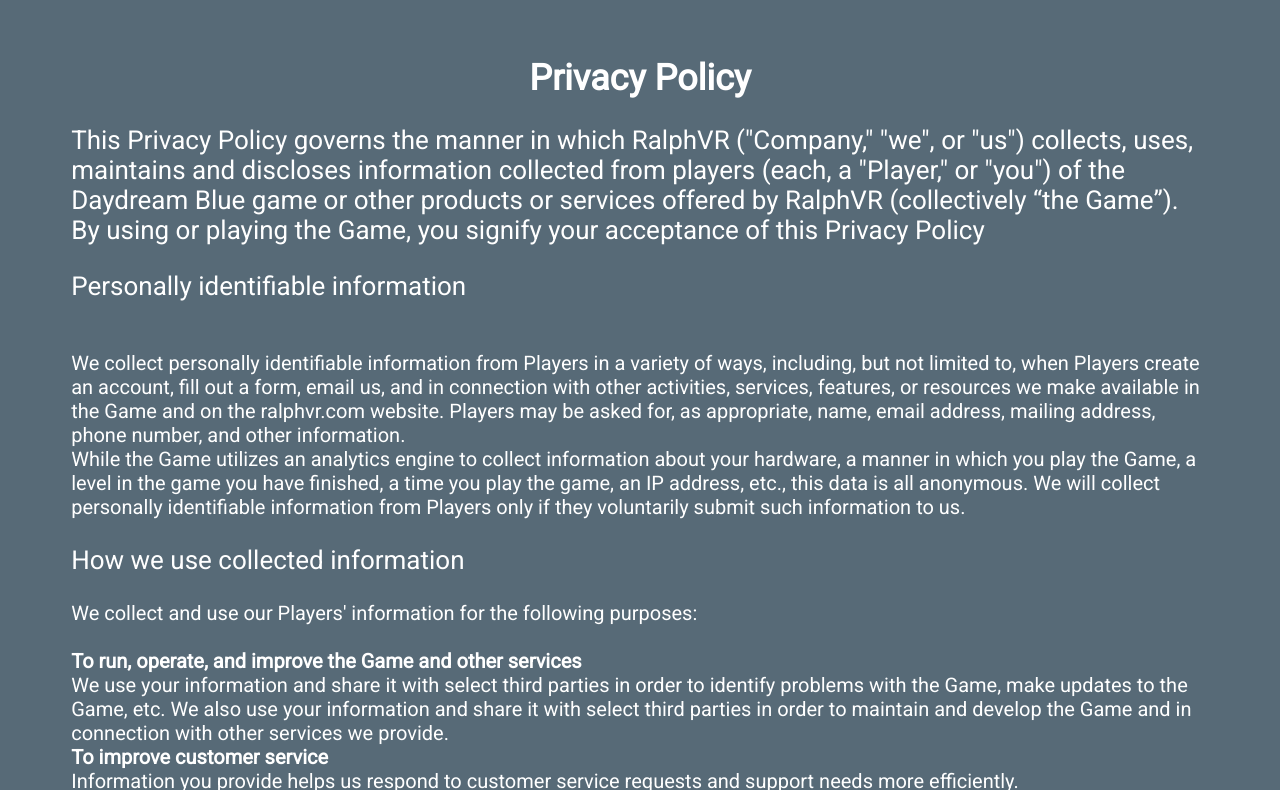
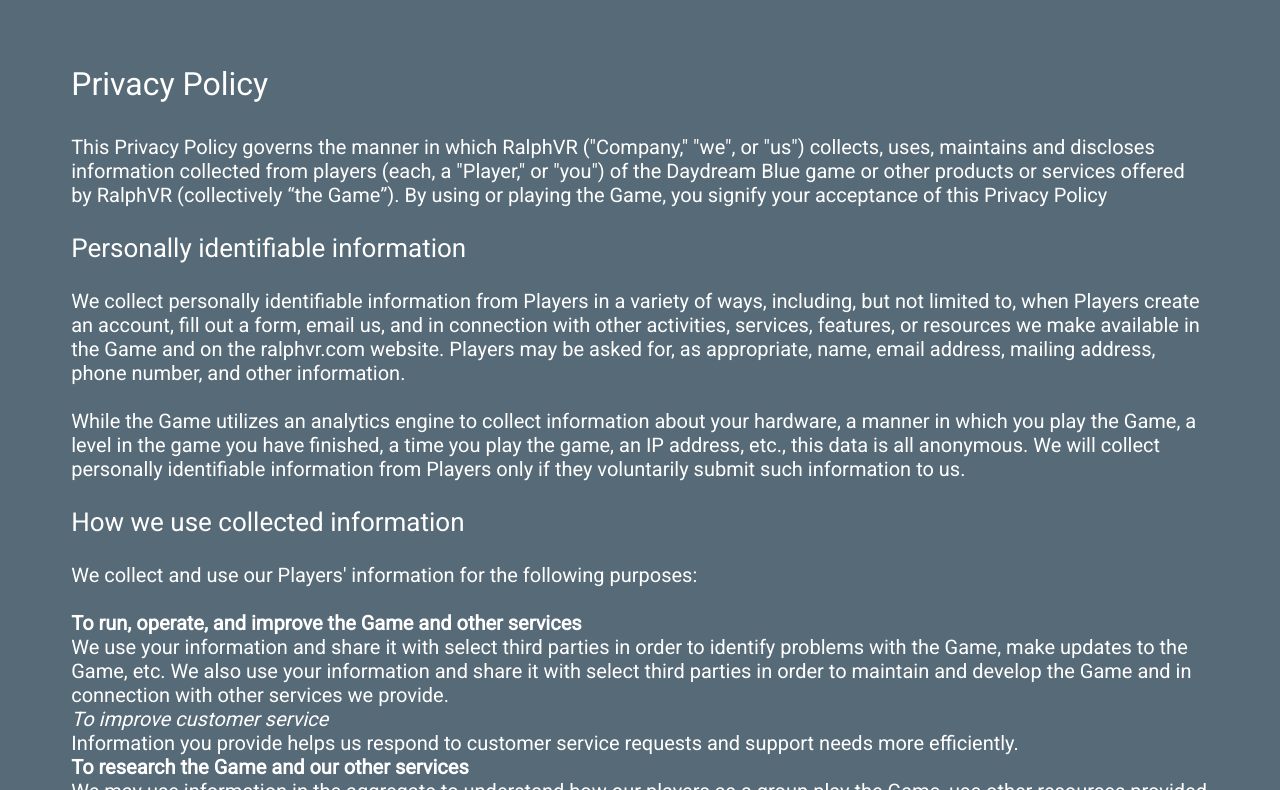
Before and after one commit to RalphVR/ralphvr.github.io, a plain HTML site: page index.html in a window 1280 px wide. Shown: the top 790 px of the page. Drawn offline with Linux system fonts and the light colour scheme.

Commit message:
formatting again...

```diff
--- a/index.html
+++ b/index.html
@@ -11,14 +11,16 @@
 <body>
 
 <div style="text-align: center; width: 90%; padding-left: 5%; padding right: 5%; padding-top: 25px; padding-bottom: 65px;">
-<h1 style="color:#ffffff">Privacy Policy</h1>
+<p style="font-size: 32px;">Privacy Policy</h1>
 
-<p>This Privacy Policy governs the manner in which RalphVR ("Company," "we", or "us") collects, uses, maintains and discloses information collected from players (each, a "Player," or "you") of the Daydream Blue game or other products or services offered by RalphVR (collectively “the Game”). By using or playing the Game, you signify your acceptance of this Privacy Policy</p>
+<p style="font-size: 20px;">
+This Privacy Policy governs the manner in which RalphVR ("Company," "we", or "us") collects, uses, maintains and discloses information collected from players (each, a "Player," or "you") of the Daydream Blue game or other products or services offered by RalphVR (collectively “the Game”). By using or playing the Game, you signify your acceptance of this Privacy Policy
+</p>
 
 <p>Personally identifiable information</p>
 <p style="font-size: 20px;">
+We collect personally identifiable information from Players in a variety of ways, including, but not limited to, when Players create an account, fill out a form, email us, and in connection with other activities, services, features, or resources we make available in the Game and on the ralphvr.com website. Players may be asked for, as appropriate, name, email address, mailing address, phone number, and other information.
 <br>
-We collect personally identifiable information from Players in a variety of ways, including, but not limited to, when Players create an account, fill out a form, email us, and in connection with other activities, services, features, or resources we make available in the Game and on the ralphvr.com website. Players may be asked for, as appropriate, name, email address, mailing address, phone number, and other information.
 <br>
 While the Game utilizes an analytics engine to collect information about your hardware, a manner in which you play the Game, a level in the game you have finished, a time you play the game, an IP address, etc., this data is all anonymous.  We will collect personally identifiable information from Players only if they voluntarily submit such information to us.
 </p>
@@ -33,7 +35,7 @@
 <br>
 We use your information and share it with select third parties in order to identify problems with the Game, make updates to the Game, etc.  We also use your information and share it with select third parties in order to maintain and develop the Game and in connection with other services we provide.
 <br>
-<strong>To improve customer service</strong>
+<i>To improve customer service</i>
 <br>
 Information you provide helps us respond to customer service requests and support needs more efficiently.
 <br>
```
